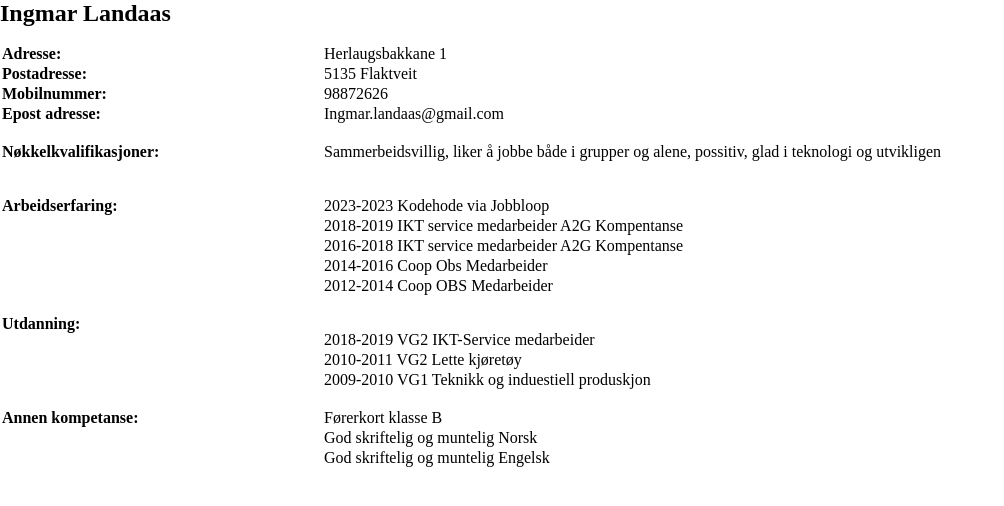
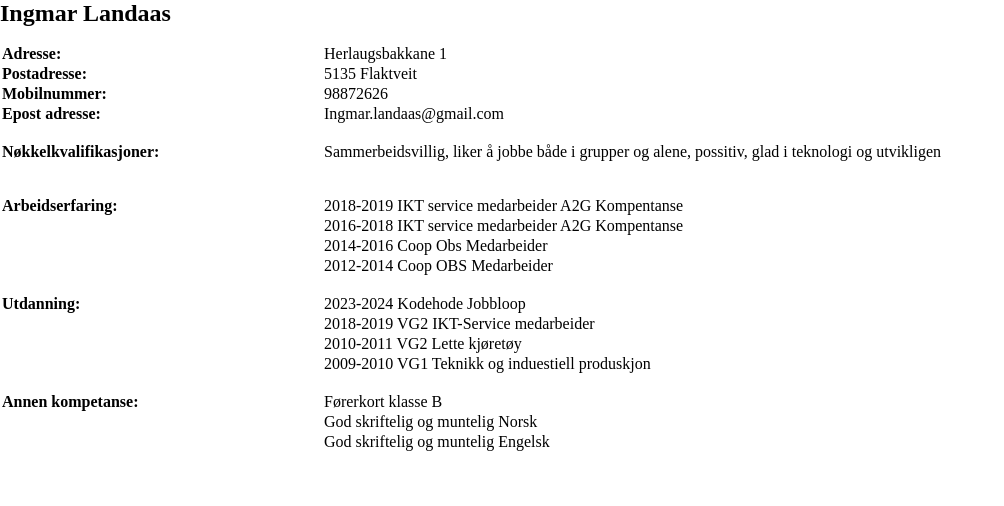
Before and after one commit to Sidinator/Portfolio-site, a plain HTML site: page cv/cv.html in a window 1280 px wide. Shown: the whole page, without its empty margins (0-1004 px from the left). Drawn offline with Linux system fonts and the light colour scheme.

Commit message:
fixed Utdanning

```diff
--- a/cv/cv.html
+++ b/cv/cv.html
@@ -47,12 +47,11 @@
           <table class="arbeidserfaring">
             <tr>
               <th rowspan="6">Arbeidserfaring:</th>
-              <td>2023-2023 Kodehode via Jobbloop</td>
+              <td>2018-2019 IKT service medarbeider A2G Kompentanse</td>
             </tr>
             <tr>
-              <td>2018-2019 IKT service medarbeider A2G Kompentanse</td>
+              <td>2016-2018 IKT service medarbeider A2G Kompentanse</td>
             </tr>
-            <td>2016-2018 IKT service medarbeider A2G Kompentanse</td>
             <tr>
               <td>2014-2016 Coop Obs Medarbeider</td>
             </tr>
@@ -65,7 +64,7 @@
           <table>
             <tr>
               <th rowspan="4">Utdanning:</th>
-              <td></td>
+              <td>2023-2024 Kodehode Jobbloop</td>
             </tr>
             <tr>
               <td>2018-2019 VG2 IKT-Service medarbeider</td>
```
